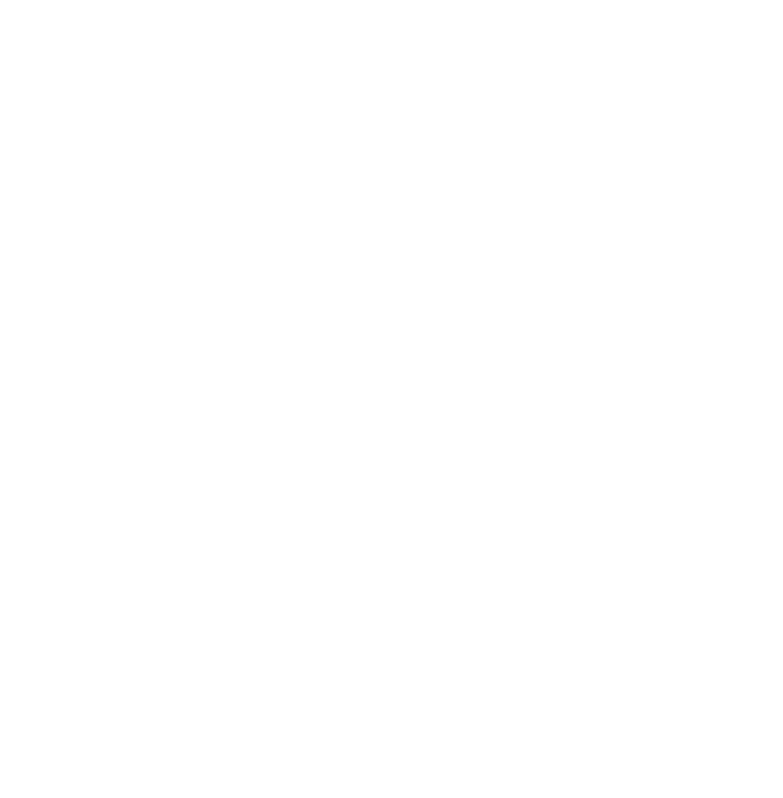
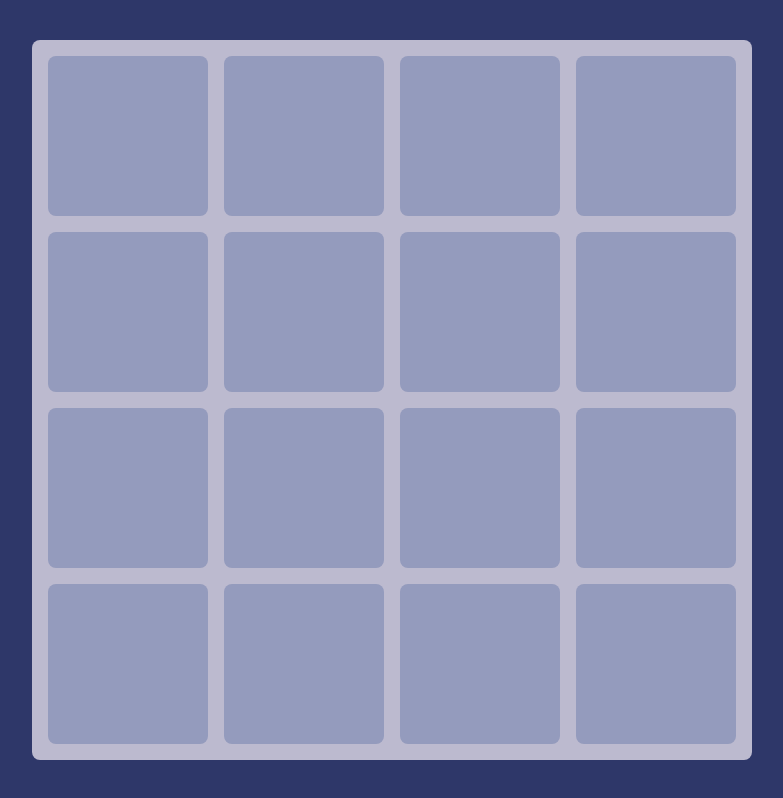
Before and after one commit to eglereact/2048-clone, a plain HTML site: page index.html in a window 1280 px wide. Shown: the whole page, without its empty margins (248-1031 px from the left). Drawn offline with Linux system fonts and the light colour scheme.

Commit message:
adding style

```diff
--- a/index.html
+++ b/index.html
@@ -4,10 +4,11 @@
     <meta charset="UTF-8" />
     <meta http-equiv="X-UA-Compatible" content="IE=edge" />
     <meta name="viewport" content="width=device-width, initial-scale=1.0" />
+    <link rel="stylesheet" href="styles.css" />
     <title>Document</title>
   </head>
   <body>
-    <div class="game-board">
+    <div id="game-board">
       <div class="cell"></div>
       <div class="cell"></div>
       <div class="cell"></div>
--- a/styles.css
+++ b/styles.css
@@ -0,0 +1,49 @@
+*,
+*::after,
+*::before {
+  box-sizing: border-box;
+  font-family: Arial, Helvetica, sans-serif;
+}
+
+body {
+  background-color: #2e3769;
+  display: flex;
+  justify-content: center;
+  align-items: center;
+  height: 100vh;
+  margin: 0;
+  font-size: 7.5vmin;
+}
+
+#game-board {
+  --cell-size: 20vmin;
+  --cell-gap: 2vmin;
+  display: grid;
+  grid-template-columns: repeat(4, var(--cell-size));
+  grid-template-rows: repeat(4, var(--cell-size));
+  background-color: #bcbacf;
+  gap: var(--cell-gap);
+  border-radius: 1vmin;
+  padding: 2vmin;
+  position: relative;
+}
+
+.cell {
+  background-color: #949bbd;
+  border-radius: 1vmin;
+}
+
+.tile {
+  position: absolute;
+  display: flex;
+  justify-content: center;
+  align-items: center;
+  width: 20vmin;
+  height: 20vmin;
+  border-radius: 1vmin;
+  background-color: hsl(200, 50%, var(--background-lightness));
+  color: hsl(200, 25%, var(--text-lightness));
+  top: calc(var(--y) * (var(--cell-size) + var(--cell-gap)) + var(--cell-gap));
+  left: calc(var(--x) * (var(--cell-size) + var(--cell-gap)) + var(--cell-gap));
+  font-weight: bold;
+}
```
